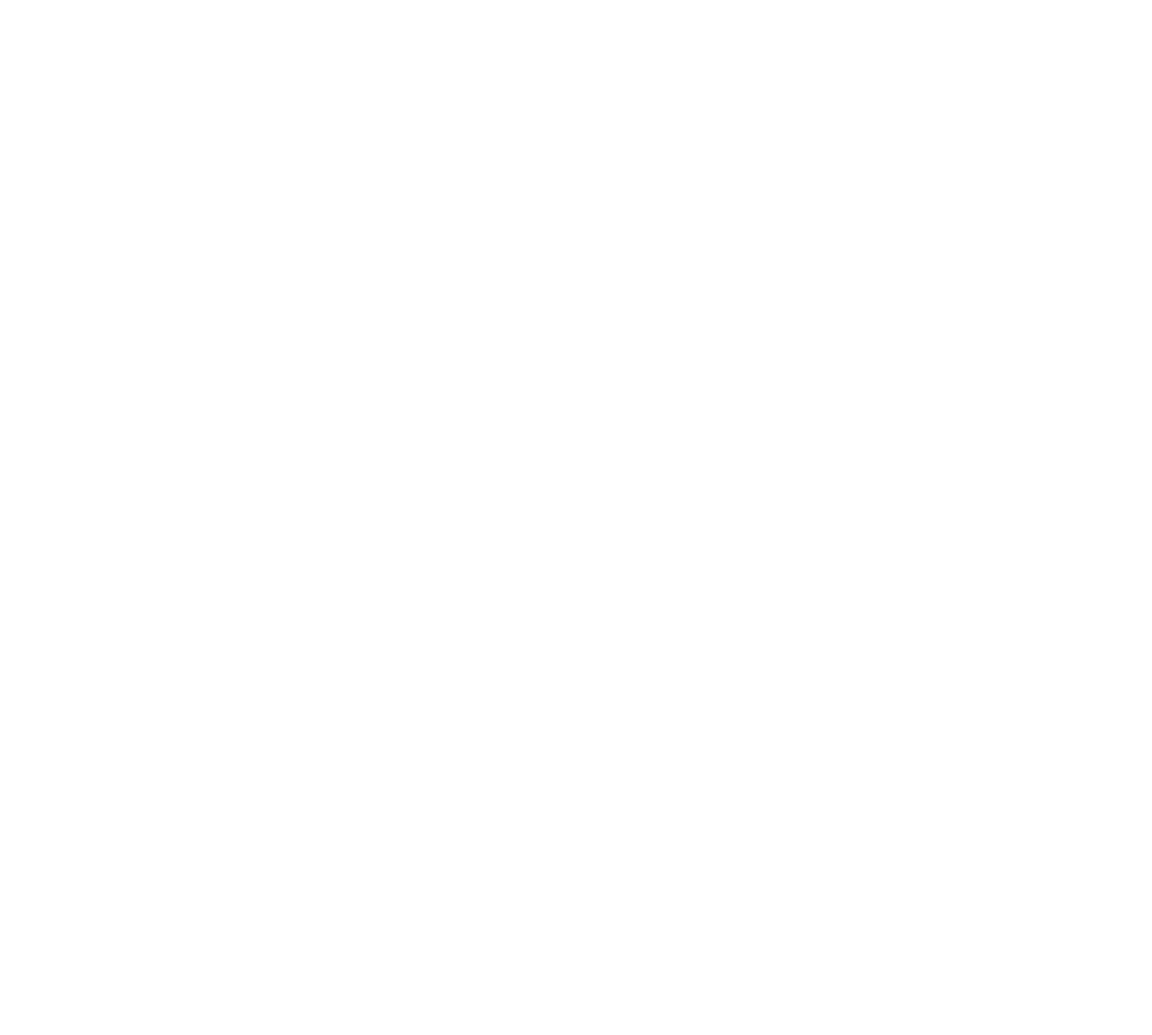
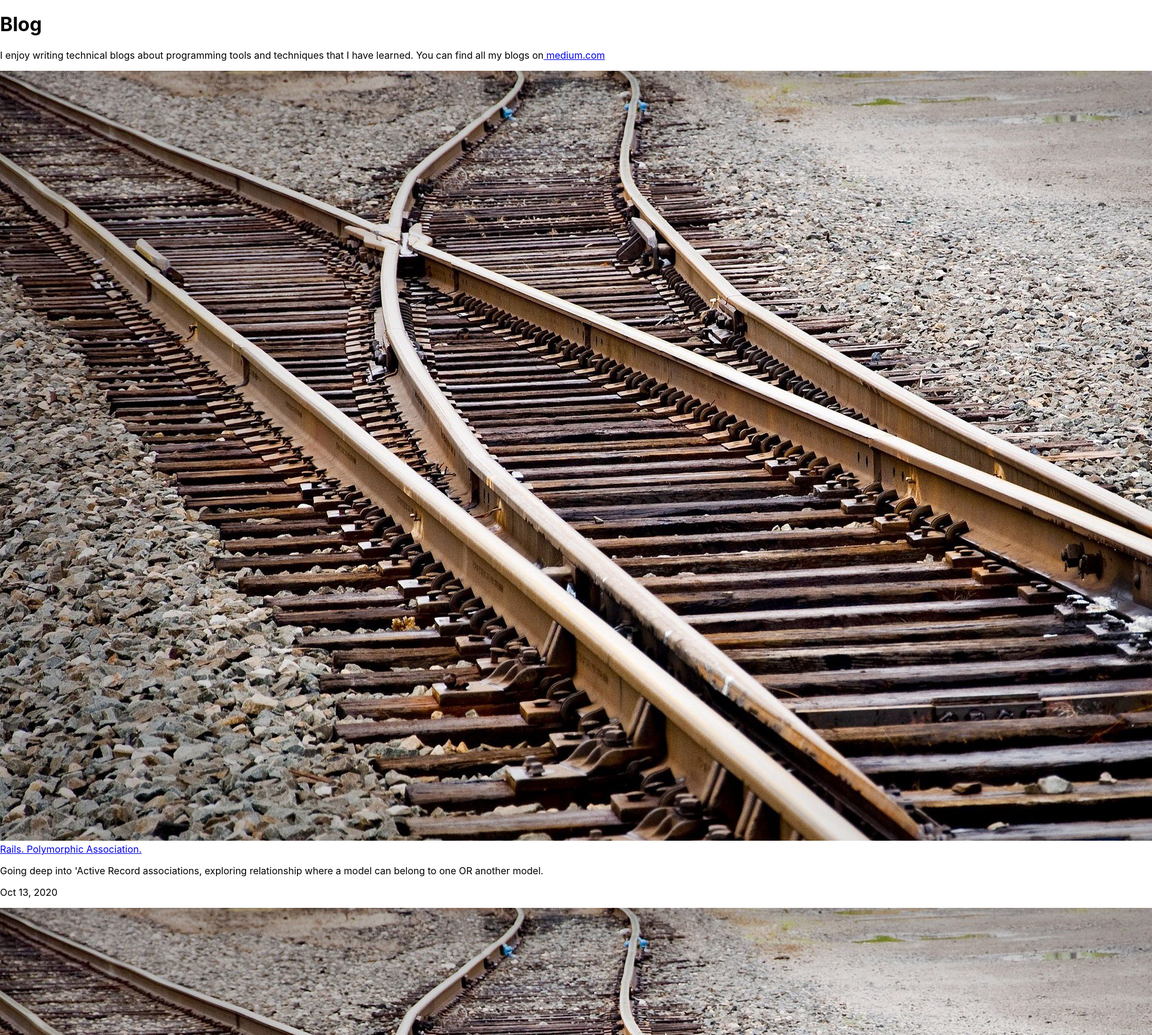
Before and after one commit to yulia-2008/mysite, a React (Create React App) app: page /#/blog in a window 1280 px wide. Before the commit this address led to /#/. Shown: the top 1726 px of the page at 60% size, 1920 px wide, since content can reach past the window. Before the commit the page ends 800 px from the top, so only its background shows below. Built offline with nearby package versions, Linux system fonts and the light colour scheme.

Commit message:
adding components

```diff
--- a/src/About.js
+++ b/src/About.js
@@ -1,5 +1,5 @@
 import React, { Component } from 'react';
-// import picture from './picture.jpg';
+import picture from './picture.jpg';
 
 class About extends Component {
     render() {
@@ -8,7 +8,7 @@
                 <div>
                     <h2>About me</h2>
                     <p>Get to know me</p>
-                    {/* <img id="picture" src={picture} alt="yuliya-pict"></img>  */}
+                    <img id="picture" src={picture} alt="yuliya-pict"></img>
                 </div>
                 <div>
                     <p>Hello! My name is Yuliya and I am a Full Stack Software Engineer
--- a/src/App.js
+++ b/src/App.js
@@ -1,11 +1,11 @@
 import React from 'react';
 import './App.css';
-//import NavBar from './NavBar';
+import NavBar from './NavBar';
 import About from './About';
-// import Blog from './Blog';
-// import Resume from './Resume';
-// import Projects from './Projects';
-// import Contact from './Contact';
+import Blog from './Blog';
+import Resume from './Resume';
+import Projects from './Projects';
+import Contact from './Contact';
 import { HashRouter, Route, Switch} from 'react-router-dom';
 
 
@@ -18,11 +18,11 @@
         <HashRouter>
          <Switch>
               {/* <NavBar/> */}
-              <Route exact path = '/projects' component={About} />
-              {/* <Route exact path = '/blog' render = {() => "blog"} />
-              <Route exact path = '/resume' render = {() => "resume"} />
-              <Route exact path = '/contact' render = {() => "contact"} />
-              <Route exact path = '/' render = {() => "about"} />             */}
+              <Route exact path = '/projects' component={Projects} />
+              <Route exact path = '/blog' component={Blog} />
+              <Route exact path = '/resume' component={Resume} />
+              <Route exact path = '/contact' component={Contact} />
+              <Route exact path = '/' component={About} />
         </Switch>
         </HashRouter>
 
--- /dev/null
+++ b/src/Blog.js
@@ -0,0 +1,105 @@
+import React, { Component } from 'react';
+import Rails from './Rails.jpeg';
+
+class Blog extends Component {
+    render() {
+        return (
+            <div id="main-container">
+                <h1>Blog</h1>
+                <p>I enjoy writing technical blogs about programming tools
+                     and techniques that I have learned.
+                    You can find all my blogs on
+                    <a href="https://juliana-ny2008.medium.com/" target="_blank"> medium.com</a>
+                </p>
+                <div id="grid-container">
+                    <div id="grid-item">
+                        <a href="https://juliana-ny2008.medium.com/rails-polymorphic-associations-30436714c774" target="_blank">
+                        <img id="blog-pic" src={Rails}></img>
+                        </a> <br></br>
+                        <a href="https://juliana-ny2008.medium.com/rails-polymorphic-associations-30436714c774" target="_blank">
+                        Rails. Polymorphic Association.
+                        </a>
+                        <p>Going deep into 'Active Record associations,
+                            exploring relationship where a model can
+                            belong to one OR another model. </p>
+                        <p>Oct 13, 2020</p>
+                    </div>
+
+
+                    <div id="grid-item">
+                        <a href="https://juliana-ny2008.medium.com/rails-polymorphic-associations-30436714c774" target="_blank">
+                        <img id="blog-pic" src={Rails}></img>
+                        </a> <br></br>
+                        <a href="https://juliana-ny2008.medium.com/rails-polymorphic-associations-30436714c774" target="_blank">
+                        Uploading User Picture.
+                        </a>
+                        <p>Detailed tutorial in 3 parts that will teach you
+                           how to upload a profile picture from a user
+                            local machine to React.js App with Rail backend.</p>
+                        <p>Nov  1, 2020 </p>
+                    </div>
+
+
+                    <div id="grid-item">
+                        <a href="https://juliana-ny2008.medium.com/rails-polymorphic-associations-30436714c774" target="_blank">
+                        <img id="blog-pic" src={Rails}></img>
+                        </a> <br></br>
+                        <a href="https://juliana-ny2008.medium.com/rails-polymorphic-associations-30436714c774" target="_blank">
+                        Integrating 5-Star Rating into React App.
+                        </a>
+                        <p>Going deep into 'Active Record associations,
+                            exploring relationship where a model can
+                            belong to one OR another model. </p>
+                        <p>Oct 13, 2020</p>
+                    </div>
+
+                    <div id="grid-item">
+                        <a href="https://juliana-ny2008.medium.com/rails-polymorphic-associations-30436714c774" target="_blank">
+                        <img id="blog-pic" src={Rails}></img>
+                        </a> <br></br>
+                        <a href="https://juliana-ny2008.medium.com/rails-polymorphic-associations-30436714c774" target="_blank">
+                        Deploying Rails and React App to Heroku.
+                        </a>
+                        <p>Going deep into 'Active Record associations,
+                            exploring relationship where a model can
+                            belong to one OR another model. </p>
+                        <p>Oct 13, 2020</p>
+                    </div>
+
+                    <div id="grid-item">
+                        <a href="https://juliana-ny2008.medium.com/rails-polymorphic-associations-30436714c774" target="_blank">
+                        <img id="blog-pic" src={Rails}></img>
+                        </a> <br></br>
+                        <a href="https://juliana-ny2008.medium.com/rails-polymorphic-associations-30436714c774" target="_blank">
+                        Heroku $ pgAdmin
+                        </a>
+                        <p>Going deep into 'Active Record associations,
+                            exploring relationship where a model can
+                            belong to one OR another model. </p>
+                        <p>Oct 13, 2020</p>
+                    </div>
+
+                    <div id="grid-item">
+                        <a href="https://juliana-ny2008.medium.com/rails-polymorphic-associations-30436714c774" target="_blank">
+                        <img id="blog-pic" src={Rails}></img>
+                        </a> <br></br>
+                        <a href="https://juliana-ny2008.medium.com/rails-polymorphic-associations-30436714c774" target="_blank">
+                        How to remove credentials from GitHub.
+                        </a>
+                        <p>Going deep into 'Active Record associations,
+                            exploring relationship where a model can
+                            belong to one OR another model. </p>
+                        <p>Oct 13, 2020</p>
+                    </div>
+
+                    </div>
+
+
+
+
+            </div>
+        );
+    }
+}
+
+export default Blog;
--- /dev/null
+++ b/src/Contact.js
@@ -0,0 +1,13 @@
+import React, { Component } from 'react';
+
+class Contact extends Component {
+    render() {
+        return (
+            <div id="main-container">
+                Contact
+            </div>
+        );
+    }
+}
+
+export default Contact;
--- /dev/null
+++ b/src/Projects.js
@@ -0,0 +1,13 @@
+import React, { Component } from 'react';
+
+class Projects extends Component {
+    render() {
+        return (
+            <div id="main-container">
+                Projects
+            </div>
+        );
+    }
+}
+
+export default Projects;
--- /dev/null
+++ b/src/Resume.js
@@ -0,0 +1,13 @@
+import React, { Component } from 'react';
+
+class Resume extends Component {
+    render() {
+        return (
+            <div id="main-container">
+                Resume
+            </div>
+        );
+    }
+}
+
+export default Resume;
```
Also changed, not shown: src/Rails.jpeg (added), src/picture.jpg (added).
